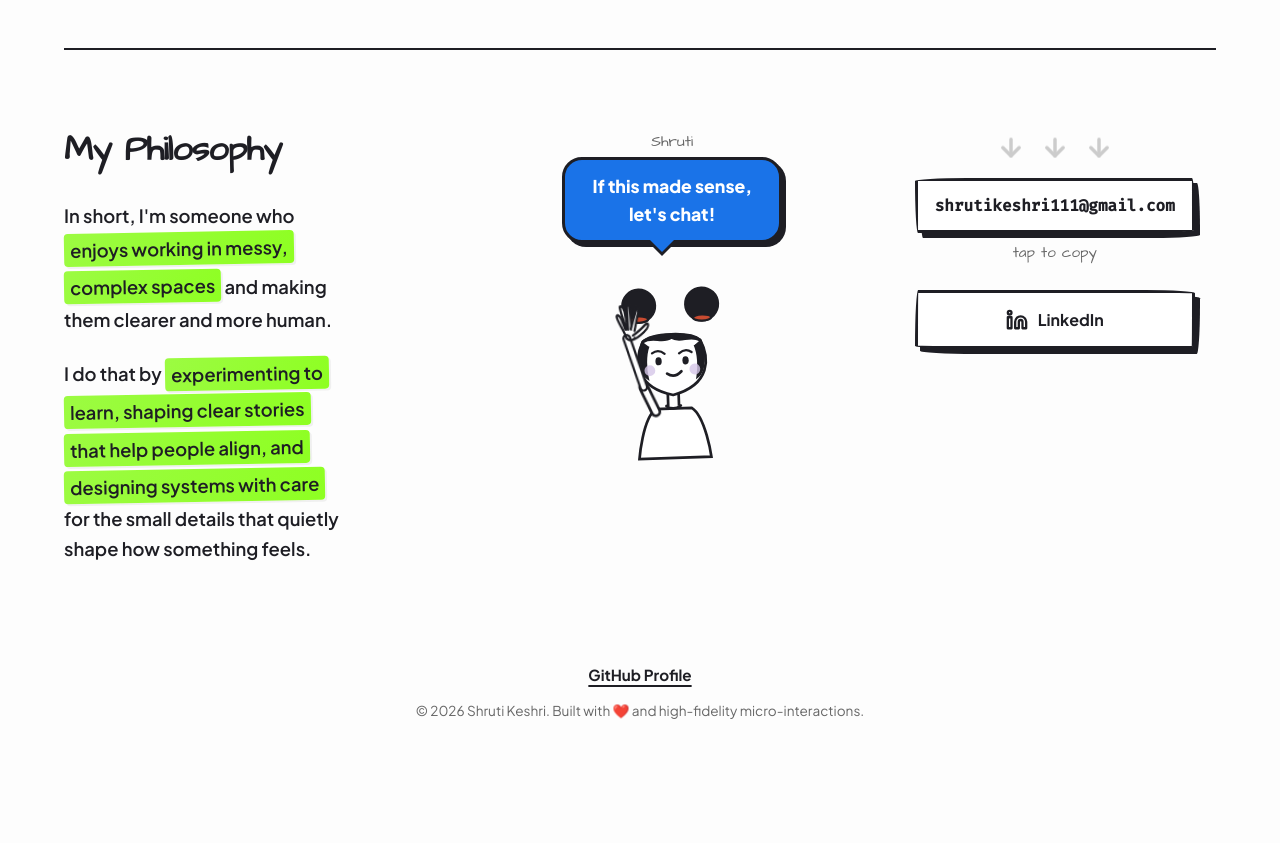
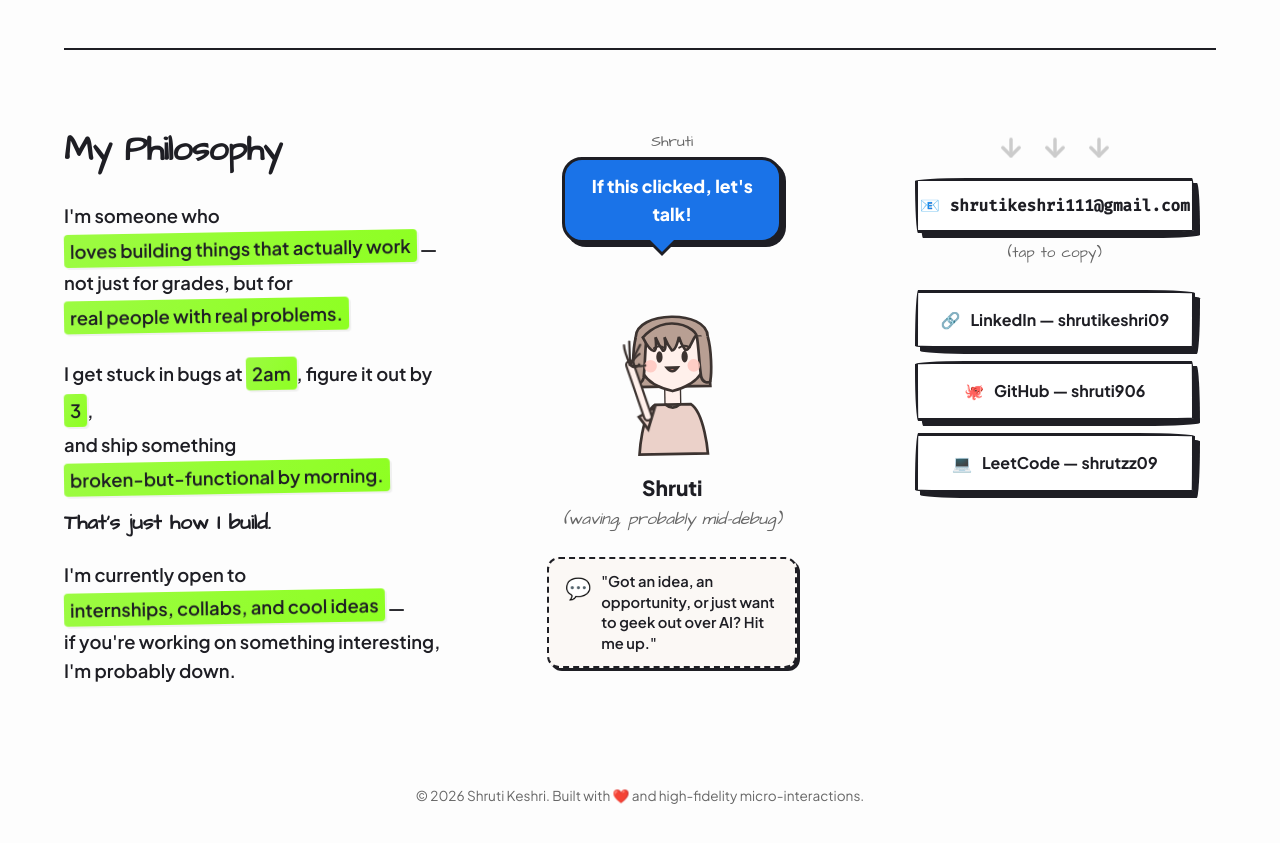
Before and after one commit to shruti906/Portfolio, a React (Vite) app: page / in a window 1280 px wide. Shown: the part 4080-4923 px from the top of the page. Before the commit the page ends 4861 px from the top, so only its background shows below. Built offline with nearby package versions, Linux system fonts and the light colour scheme.

Commit message:
Refactor Footer contact section to match bob-hair waving girl illustration, integrate new developer philosophy copy, and expand professional social network profiles (LinkedIn, GitHub, LeetCode)

```diff
--- a/src/components/Footer.jsx
+++ b/src/components/Footer.jsx
@@ -21,99 +21,93 @@ export default function Footer() {
       <div className="footer-column footer-philosophy-column">
         <h3 className="handwritten philosophy-heading">My Philosophy</h3>
         <p className="philosophy-paragraph">
-          In short, I'm someone who <br />
-          <span className="marker-highlight-green">enjoys working in messy,</span><br />
-          <span className="marker-highlight-green">complex spaces</span> and making<br />
-          them clearer and more human.
+          I'm someone who <span className="marker-highlight-green">loves building things that actually work</span> — <br />
+          not just for grades, but for <span className="marker-highlight-green">real people with real problems.</span>
         </p>
         <p className="philosophy-paragraph">
-          I do that by <span className="marker-highlight-green">experimenting to</span><br />
-          <span className="marker-highlight-green">learn, shaping clear stories</span><br />
-          <span className="marker-highlight-green">that help people align, and</span><br />
-          <span className="marker-highlight-green">designing systems with care</span><br />
-          for the small details that quietly<br />
-          shape how something feels.
+          I get stuck in bugs at <span className="marker-highlight-green">2am</span>, figure it out by <span className="marker-highlight-green">3</span>, <br />
+          and ship something <span className="marker-highlight-green">broken-but-functional by morning.</span><br />
+          <span className="handwritten philosophy-subtext">That's just how I build.</span>
+        </p>
+        <p className="philosophy-paragraph">
+          I'm currently open to <span className="marker-highlight-green">internships, collabs, and cool ideas</span> — <br />
+          if you're working on something interesting, I'm probably down.
         </p>
       </div>
 
-      {/* COLUMN 2: WAVING GIRL AVATAR */}
+      {/* COLUMN 2: WAVING BOB-HAIR GIRL */}
       <div className="footer-column footer-avatar-column">
         <div className="avatar-chat-bubble-container">
           <div className="avatar-name-label handwritten">Shruti</div>
           <div className="avatar-chat-bubble">
-            If this made sense, let's chat!
+            If this clicked, let's talk!
           </div>
         </div>
 
-        {/* Custom Waving Girl SVG */}
-        <svg viewBox="0 0 200 220" width="180" height="200" className="waving-girl-svg" style={{ alignSelf: 'center', transform: 'rotate(-2deg)' }}>
-          {/* Hair Space Buns */}
-          <circle cx="65" cy="50" r="18" stroke="#1E1E24" strokeWidth="3" fill="#1E1E24" />
-          <circle cx="135" cy="50" r="18" stroke="#1E1E24" strokeWidth="3" fill="#1E1E24" />
+        {/* Custom Bob-Hair Girl SVG */}
+        <svg viewBox="0 0 200 220" width="180" height="200" className="waving-girl-svg" style={{ alignSelf: 'center', transform: 'rotate(-1deg)' }}>
+          {/* Back Hair */}
+          <path d="M 60,90 C 60,60 140,60 140,90 C 140,110 142,145 142,145 L 58,145 C 58,145 60,110 60,90 Z" fill="#b89f93" stroke="#3c3330" strokeWidth="3" />
 
-          {/* Hair ties (rust-red) */}
-          <ellipse cx="65" cy="65" rx="10" ry="3.5" stroke="#1E1E24" strokeWidth="2.5" fill="var(--rust-red)" />
-          <ellipse cx="135" cy="65" rx="10" ry="3.5" stroke="#1E1E24" strokeWidth="2.5" fill="var(--rust-red)" />
+          {/* Neck */}
+          <path d="M 92,140 L 92,165 M 108,140 L 108,165" stroke="#3c3330" strokeWidth="3" fill="none" />
+          <rect x="92" y="140" width="16" height="25" fill="#fff0eb" />
 
-          {/* Head Outline (drawn white) */}
-          <path d="M 68,90 C 58,110 58,140 100,150 C 142,140 142,110 132,90 C 122,80 78,80 68,90 Z" stroke="#1E1E24" strokeWidth="3" fill="#FFFFFF" />
+          {/* Head Shape (Face Outline) */}
+          <path d="M 68,90 C 58,110 58,140 100,150 C 142,140 142,110 132,90 Z" fill="#fff0eb" stroke="#3c3330" strokeWidth="3" />
 
-          {/* Hair sides framing face */}
-          <path d="M 68,90 C 62,105 65,125 72,130 C 70,120 70,105 74,95" stroke="#1E1E24" strokeWidth="3" fill="#1E1E24" />
-          <path d="M 132,90 C 138,105 135,125 128,130 C 130,120 130,105 126,95" stroke="#1E1E24" strokeWidth="3" fill="#1E1E24" />
+          {/* Bob Hair Sides */}
+          <path d="M 60,90 C 56,105 56,130 58,140 C 60,142 66,142 68,135 C 70,120 70,105 72,90" fill="#b89f93" stroke="#3c3330" strokeWidth="3" />
+          <path d="M 140,90 C 144,105 144,130 142,140 C 140,142 134,142 132,135 C 130,120 130,105 128,90" fill="#b89f93" stroke="#3c3330" strokeWidth="3" />
 
-          {/* Hair bangs */}
-          <path d="M 68,90 C 80,83 90,93 100,86 C 110,93 120,83 132,90 C 120,81 80,81 68,90 Z" stroke="#1E1E24" strokeWidth="3" fill="#1E1E24" />
+          {/* Hair Bangs */}
+          <path d="M 68,90 C 72,98 76,105 80,105 C 84,105 82,90 82,90 C 82,90 85,98 90,105 C 95,105 92,90 92,90 C 92,90 95,98 100,105 C 105,105 108,90 108,90 C 108,90 110,98 115,105 C 120,105 122,95 126,90 C 132,90 120,75 100,75 C 80,75 68,90 68,90 Z" fill="#b89f93" stroke="#3c3330" strokeWidth="3" />
 
           {/* Face Details */}
-          {/* Eyes */}
-          <ellipse cx="85" cy="112" rx="3.5" ry="4.5" fill="#1E1E24" />
-          <ellipse cx="115" cy="112" rx="3.5" ry="4.5" fill="#1E1E24" />
+          <ellipse cx="86" cy="112" rx="3.5" ry="6.5" fill="#3c3330" />
+          <ellipse cx="114" cy="112" rx="3.5" ry="6.5" fill="#3c3330" />
 
-          {/* Eyebrows */}
-          <path d="M 78,103 Q 85,98 92,104" stroke="#1E1E24" strokeWidth="2.5" fill="none" strokeLinecap="round" />
-          <path d="M 108,104 Q 115,98 122,103" stroke="#1E1E24" strokeWidth="2.5" fill="none" strokeLinecap="round" />
+          <circle cx="76" cy="122" r="7" fill="#ffc4bd" opacity="0.8" />
+          <circle cx="124" cy="122" r="7" fill="#ffc4bd" opacity="0.8" />
 
-          {/* Lilac blush */}
-          <circle cx="75" cy="122" r="6" fill="var(--lavender)" opacity="0.8" />
-          <circle cx="125" cy="122" r="6" fill="var(--lavender)" opacity="0.8" />
+          <path d="M 94,124 Q 100,132 106,124 Z" fill="#f29b91" stroke="#3c3330" strokeWidth="3" strokeLinecap="round" />
 
-          {/* Smiling Smirk mouth */}
-          <path d="M 94,126 Q 102,132 110,124" stroke="#1E1E24" strokeWidth="3" fill="none" strokeLinecap="round" />
+          <path d="M 80,102 Q 86,98 92,102" stroke="#3c3330" strokeWidth="2" fill="none" strokeLinecap="round" />
+          <path d="M 108,102 Q 114,98 120,102" stroke="#3c3330" strokeWidth="2" fill="none" strokeLinecap="round" />
 
-          {/* Neck */}
-          <path d="M 94,148 L 94,162 M 106,148 L 106,162" stroke="#1E1E24" strokeWidth="3" fill="none" />
-
-          {/* Body/T-shirt (white fill) */}
-          <path d="M 80,165 C 65,175 60,220 60,220 L 140,220 C 140,220 135,175 120,165 Z" stroke="#1E1E24" strokeWidth="3" fill="#FFFFFF" />
-          <path d="M 92,162 Q 100,168 108,162" stroke="#1E1E24" strokeWidth="3" fill="none" strokeLinecap="round" />
+          {/* Body/T-Shirt */}
+          <path d="M 80,165 C 65,175 62,220 62,220 L 138,220 C 138,220 135,175 120,165 Z" fill="#ebd1c9" stroke="#3c3330" strokeWidth="3" />
+          <path d="M 92,165 Q 100,172 108,165" fill="none" stroke="#3c3330" strokeWidth="3" strokeLinecap="round" />
 
           {/* Waving Arm (waving-arm-group) */}
           <g className="waving-arm-group">
-            {/* Upper arm sleeve */}
-            <path d="M 80,168 L 68,140" stroke="#1E1E24" strokeWidth="12" strokeLinecap="round" fill="none" />
-            <path d="M 80,168 L 68,140" stroke="#FFFFFF" strokeWidth="6" strokeLinecap="round" fill="none" />
+            <path d="M 80,168 L 62,178 L 72,192 Z" fill="#ebd1c9" stroke="#3c3330" strokeWidth="3" />
 
-            {/* Arm extending up */}
-            <path d="M 68,140 L 52,85" stroke="#1E1E24" strokeWidth="10" strokeLinecap="round" fill="none" />
-            <path d="M 68,140 L 52,85" stroke="#FFFFFF" strokeWidth="5" strokeLinecap="round" fill="none" />
+            <path d="M 72,178 L 54,120" stroke="#3c3330" strokeWidth="11" strokeLinecap="round" fill="none" />
+            <path d="M 72,178 L 54,120" stroke="#fff0eb" strokeWidth="6" strokeLinecap="round" fill="none" />
 
-            {/* Hand with fingers spread */}
-            {/* Finger 1 */}
-            <path d="M 52,85 C 49,75 42,65 42,60 C 42,58 45,58 47,63 L 51,75" stroke="#1E1E24" strokeWidth="2.5" fill="#FFFFFF" strokeLinecap="round" />
-            {/* Finger 2 */}
-            <path d="M 52,75 C 50,65 46,55 46,50 C 46,48 49,48 51,55 L 54,75" stroke="#1E1E24" strokeWidth="2.5" fill="#FFFFFF" strokeLinecap="round" />
-            {/* Finger 3 */}
-            <path d="M 54,75 C 54,62 54,52 54,48 C 54,46 57,46 57,53 L 58,75" stroke="#1E1E24" strokeWidth="2.5" fill="#FFFFFF" strokeLinecap="round" />
-            {/* Finger 4 */}
-            <path d="M 57,75 C 60,65 64,55 64,52 C 64,50 67,50 66,57 L 61,77" stroke="#1E1E24" strokeWidth="2.5" fill="#FFFFFF" strokeLinecap="round" />
-            {/* Thumb */}
-            <path d="M 59,82 C 66,78 72,72 74,70 C 76,68 78,71 75,75 C 71,80 64,85 61,86" stroke="#1E1E24" strokeWidth="2.5" fill="#FFFFFF" strokeLinecap="round" />
+            <path d="M 54,120 C 58,114 62,110 65,108" stroke="#3c3330" strokeWidth="2.5" fill="#fff0eb" strokeLinecap="round" />
+            <path d="M 54,120 C 50,110 48,102 48,98" stroke="#3c3330" strokeWidth="2.5" fill="#fff0eb" strokeLinecap="round" />
+            <path d="M 54,120 C 54,108 54,98 54,94" stroke="#3c3330" strokeWidth="2.5" fill="#fff0eb" strokeLinecap="round" />
+            <path d="M 54,120 C 59,110 64,102 66,98" stroke="#3c3330" strokeWidth="2.5" fill="#fff0eb" strokeLinecap="round" />
+            <path d="M 54,120 C 62,122 68,122 71,121" stroke="#3c3330" strokeWidth="2.5" fill="#fff0eb" strokeLinecap="round" />
 
-            {/* Palm center fill */}
-            <path d="M 52,85 Q 57,90 62,84" stroke="#1E1E24" strokeWidth="2.5" fill="none" />
+            <path d="M 54,120 Q 60,126 65,119" stroke="#3c3330" strokeWidth="2.5" fill="none" />
           </g>
         </svg>
+
+        <div className="avatar-meta-container">
+          <div className="avatar-label-name">Shruti</div>
+          <div className="avatar-label-debug handwritten">(waving, probably mid-debug)</div>
+        </div>
+
+        {/* Geekout sub-bubble container */}
+        <div className="avatar-geekout-bubble">
+          <span className="geekout-emoji">💬</span>
+          <p className="geekout-text">
+            "Got an idea, an opportunity, or just want to geek out over AI? Hit me up."
+          </p>
+        </div>
       </div>
 
       {/* COLUMN 3: CONTACT BUBBLES */}
@@ -137,31 +131,47 @@ export default function Footer() {
             transform: isCopied ? 'scale(1.05)' : 'none',
           }}
         >
+          <span className="email-emoji">📧</span>
           <span className="email-text">{isCopied ? 'Copied! ✨' : emailText}</span>
         </button>
-        <div className="tap-to-copy-text handwritten">tap to copy</div>
+        <div className="tap-to-copy-text handwritten">(tap to copy)</div>
 
         {/* LinkedIn Bubble */}
         <a
-          href="https://linkedin.com"
+          href="https://linkedin.com/in/shrutikeshri09"
           target="_blank"
           rel="noopener noreferrer"
           className="contact-bubble linkedin-bubble"
         >
-          <svg viewBox="0 0 24 24" width="22" height="22" stroke="currentColor" strokeWidth="2.5" fill="none" strokeLinecap="round" strokeLinejoin="round" className="linkedin-icon-svg">
-            <path d="M16 8a6 6 0 0 1 6 6v7h-4v-7a2 2 0 0 0-2-2 2 2 0 0 0-2 2v7h-4v-7a6 6 0 0 1 6-6z"></path>
-            <rect x="2" y="9" width="4" height="12"></rect>
-            <circle cx="4" cy="4" r="2"></circle>
-          </svg>
-          <span className="linkedin-text">LinkedIn</span>
+          <span className="contact-emoji">🔗</span>
+          <span className="contact-text">LinkedIn — shrutikeshri09</span>
+        </a>
+
+        {/* GitHub Bubble */}
+        <a
+          href="https://github.com/shruti906"
+          target="_blank"
+          rel="noopener noreferrer"
+          className="contact-bubble github-bubble"
+        >
+          <span className="contact-emoji">🐙</span>
+          <span className="contact-text">GitHub — shruti906</span>
+        </a>
+
+        {/* LeetCode Bubble */}
+        <a
+          href="https://leetcode.com/shrutzz09"
+          target="_blank"
+          rel="noopener noreferrer"
+          className="contact-bubble leetcode-bubble"
+        >
+          <span className="contact-emoji">💻</span>
+          <span className="contact-text">LeetCode — shrutzz09</span>
         </a>
       </div>
 
       {/* FOOTER CREDITS */}
       <div className="footer-credits">
-        <div className="footer-links">
-          <a href="https://github.com/shrutikeshri111" target="_blank" rel="noopener noreferrer">GitHub Profile</a>
-        </div>
         <p>© 2026 Shruti Keshri. Built with ❤️ and high-fidelity micro-interactions.</p>
       </div>
     </footer>
--- a/src/index.css
+++ b/src/index.css
@@ -1230,6 +1230,14 @@ h1, h2, h3, h4, h5, h6 {
   margin: 0;
 }
 
+.philosophy-subtext {
+  font-size: 1.3rem;
+  color: var(--primary-charcoal);
+  display: block;
+  margin-top: 10px;
+  font-weight: bold;
+}
+
 .marker-highlight-green {
   background: linear-gradient(120deg, #9cfb42 0%, #8eff22 100%);
   padding: 2px 6px;
@@ -1240,14 +1248,14 @@ h1, h2, h3, h4, h5, h6 {
   box-shadow: 2px 2px 0px rgba(0, 0, 0, 0.05);
 }
 
-/* Column 2: Waving Girl Avatar */
+/* Column 2: Waving Bob-Hair Girl */
 .footer-avatar-column {
   display: flex;
   flex-direction: column;
   align-items: center;
   justify-content: center;
   position: relative;
-  gap: 16px;
+  gap: 12px;
 }
 
 .avatar-chat-bubble-container {
@@ -1309,12 +1317,12 @@ h1, h2, h3, h4, h5, h6 {
   overflow: visible;
 }
 
-@keyframes wave-arm {
+@keyframes wave-bob-arm {
   0% {
     transform: rotate(0deg);
   }
   50% {
-    transform: rotate(-12deg);
+    transform: rotate(-10deg);
   }
   100% {
     transform: rotate(0deg);
@@ -1322,8 +1330,57 @@ h1, h2, h3, h4, h5, h6 {
 }
 
 .waving-arm-group {
-  transform-origin: 80px 168px;
-  animation: wave-arm 1.6s ease-in-out infinite;
+  transform-origin: 72px 178px;
+  animation: wave-bob-arm 1.6s ease-in-out infinite;
+}
+
+.avatar-meta-container {
+  display: flex;
+  flex-direction: column;
+  align-items: center;
+  gap: 2px;
+  margin-top: 4px;
+}
+
+.avatar-label-name {
+  font-size: 1.3rem;
+  font-weight: 800;
+  color: var(--primary-charcoal);
+  margin: 0;
+}
+
+.avatar-label-debug {
+  font-size: 1.05rem;
+  color: var(--text-muted);
+  font-style: italic;
+  margin: 0;
+}
+
+.avatar-geekout-bubble {
+  background-color: #fbf8f5;
+  border: 2px dashed var(--primary-charcoal);
+  border-radius: 12px;
+  padding: 12px 16px;
+  max-width: 250px;
+  display: flex;
+  align-items: flex-start;
+  gap: 10px;
+  box-shadow: 3px 3px 0px var(--primary-charcoal);
+  margin-top: 12px;
+}
+
+.geekout-emoji {
+  font-size: 1.3rem;
+  flex-shrink: 0;
+}
+
+.geekout-text {
+  font-size: 0.92rem;
+  font-weight: 600;
+  line-height: 1.4;
+  color: var(--primary-charcoal);
+  margin: 0;
+  text-align: left;
 }
 
 /* Column 3: Contact Bubbles */
@@ -1406,18 +1463,52 @@ h1, h2, h3, h4, h5, h6 {
 }
 
 .linkedin-bubble:hover {
+  background-color: #e8f4fd;
+  color: #0077b5;
+  border-color: #0077b5;
+  box-shadow: 7px 7px 0px #0077b5;
   transform: translate(-2px, -2px);
-  box-shadow: 7px 7px 0px var(--primary-charcoal);
-  background-color: #fbfbfb;
 }
 
 .linkedin-bubble:active {
   transform: translate(2px, 2px);
-  box-shadow: 3px 3px 0px var(--primary-charcoal);
-}
-
-.linkedin-icon-svg {
-  flex-shrink: 0;
+  box-shadow: 3px 3px 0px #0077b5;
+}
+
+.github-bubble {
+  border-radius: 225px 15px 255px 15px / 15px 255px 15px 225px;
+  background-color: #FFFFFF;
+}
+
+.github-bubble:hover {
+  background-color: #f6f8fa;
+  color: #24292e;
+  border-color: #24292e;
+  box-shadow: 7px 7px 0px #24292e;
+  transform: translate(-2px, -2px);
+}
+
+.github-bubble:active {
+  transform: translate(2px, 2px);
+  box-shadow: 3px 3px 0px #24292e;
+}
+
+.leetcode-bubble {
+  border-radius: 15px 255px 15px 225px / 225px 15px 255px 15px;
+  background-color: #FFFFFF;
+}
+
+.leetcode-bubble:hover {
+  background-color: #fff8f0;
+  color: #ffa116;
+  border-color: #ffa116;
+  box-shadow: 7px 7px 0px #ffa116;
+  transform: translate(-2px, -2px);
+}
+
+.leetcode-bubble:active {
+  transform: translate(2px, 2px);
+  box-shadow: 3px 3px 0px #ffa116;
 }
 
 .footer-credits {
@@ -1432,20 +1523,6 @@ h1, h2, h3, h4, h5, h6 {
   align-items: center;
 }
 
-.footer-links {
-  display: flex;
-  gap: 20px;
-}
-
-.footer-links a {
-  color: var(--primary-charcoal);
-  font-weight: 700;
-  text-decoration: underline;
-  text-decoration-thickness: 2px;
-  text-underline-offset: 4px;
-  font-size: 0.95rem;
-}
-
 /* ================= RESPONSIVE STYLES ================= */
 @media (max-width: 992px) {
   .hero-headline {
```
